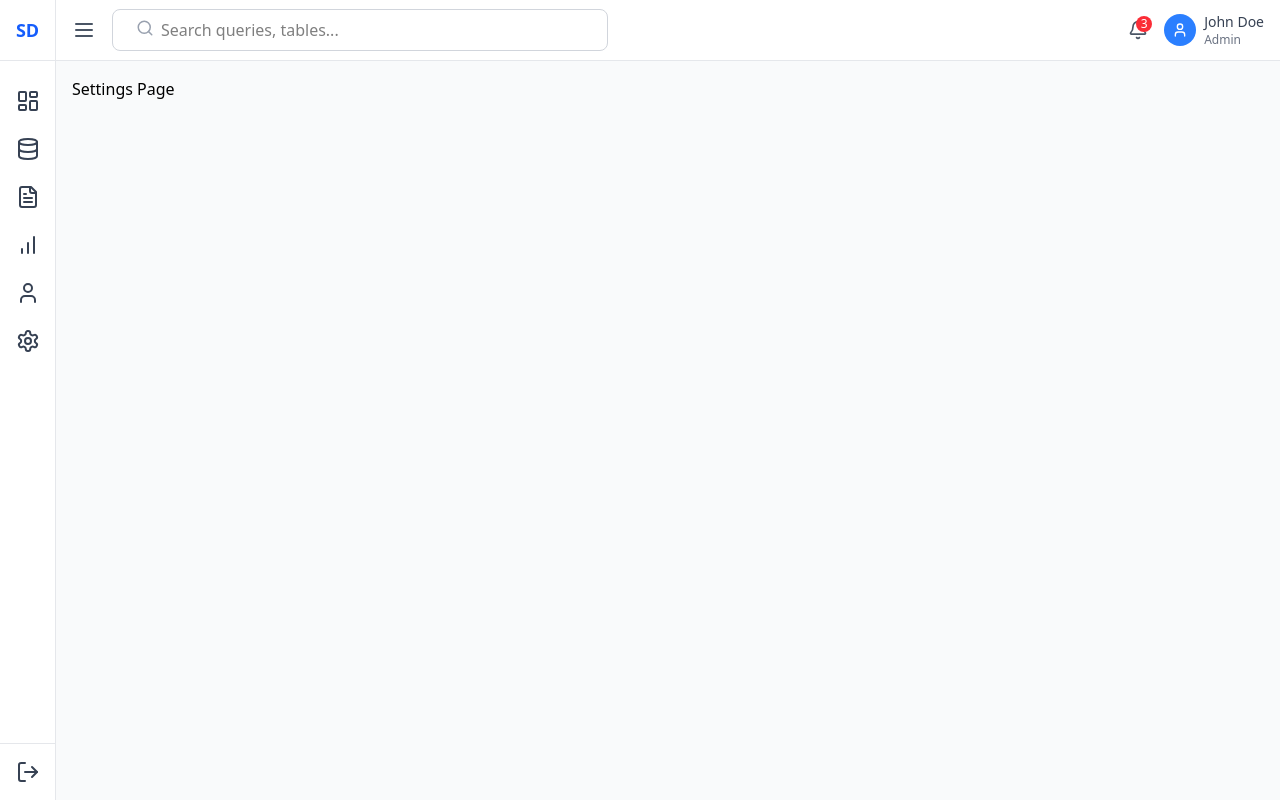
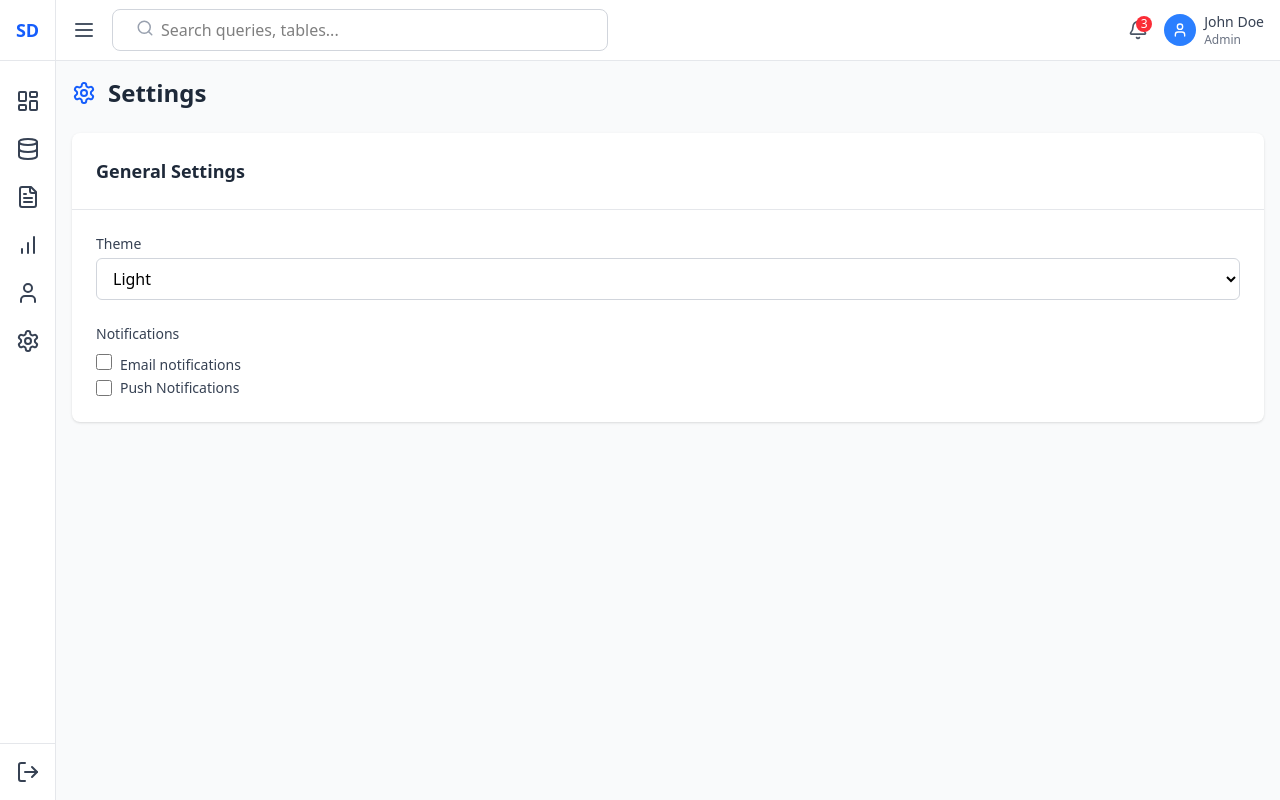
Before and after one commit to nsr7t/SQL-dashboard, a React (Vite) app in the folder frontend/: page /settings in a window 1280 px wide. Built offline with nearby package versions, Linux system fonts and the light colour scheme.

Commit message:
added the settings page

```diff
--- a/frontend/src/pages/SettingsPage.jsx
+++ b/frontend/src/pages/SettingsPage.jsx
@@ -1,5 +1,73 @@
+import { SettingsIcon } from "lucide-react"
+
 function SettingsPage() {
-    return <div>Settings Page</div>
+    return (
+        <div className="space-y-6">
+            <div className="flex items-center space-x-3">
+                <SettingsIcon size={24} className="text-blue-600" />
+                <h1 className="text-2xl font-bold text-gray-800">Settings</h1>
+            </div>
+            <div className="rounded-lg bg-white shadow">
+                <div className="border-b border-gray-200 p-6">
+                    <h2 className="text-lg font-semibold text-gray-800">
+                        General Settings
+                    </h2>
+                </div>
+                <div className="space-y-6 p-6">
+                    <div>
+                        <label
+                            className="block text-sm font-medium text-gray-700"
+                            htmlFor="dark-mode"
+                        >
+                            Theme
+                        </label>
+                        <select
+                            id="dark-mode"
+                            className="mt-1 block w-full rounded-md border border-gray-300 py-2 pr-10 pl-3 text-base focus:border-blue-500 focus:ring-blue-500 focus:outline-none"
+                        >
+                            <option value="">Light</option>
+                            <option value="">Dark</option>
+                            <option value="">System</option>
+                        </select>
+                    </div>
+                    <div className="">
+                        <label
+                            htmlFor="notification"
+                            className="block text-sm font-medium text-gray-700"
+                        >
+                            Notifications
+                        </label>
+                        <div className="mt-2 space-y-2">
+                            <input
+                                type="checkbox"
+                                id="email"
+                                className="h-4 w-4 rounded border-gray-300 text-blue-600 focus:ring-blue-500"
+                            />
+                            <label
+                                htmlFor="email"
+                                className="ml-2 text-sm text-gray-700"
+                            >
+                                Email notifications
+                            </label>
+                        </div>
+                        <div className="flex items-center">
+                            <input
+                                type="checkbox"
+                                id="push"
+                                className="h-4 w-4 rounded border-gray-300 text-blue-600 focus:ring-blue-500"
+                            />
+                            <label
+                                htmlFor="push"
+                                className="ml-2 text-sm text-gray-700"
+                            >
+                                Push Notifications
+                            </label>
+                        </div>
+                    </div>
+                </div>
+            </div>
+        </div>
+    )
 }
 
 export default SettingsPage
```
